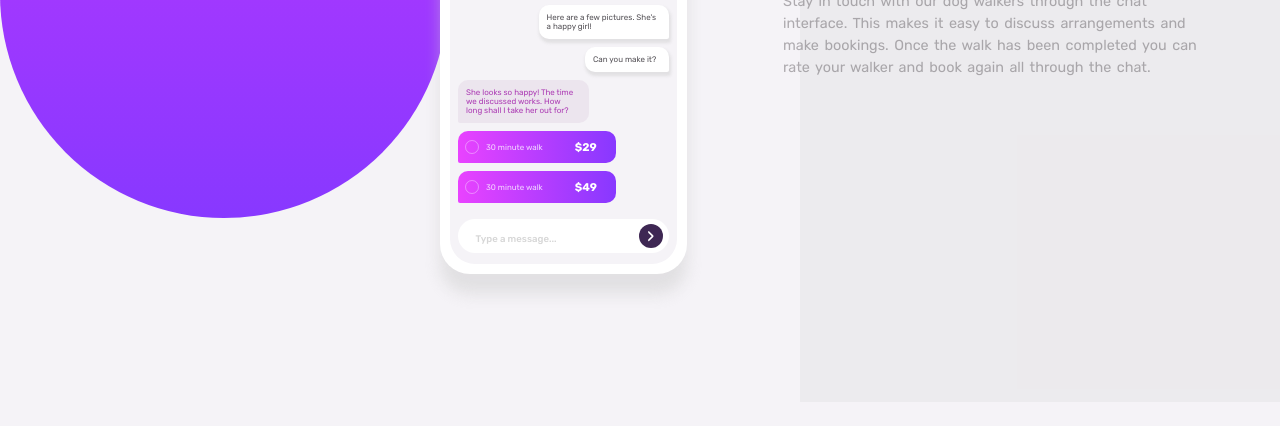
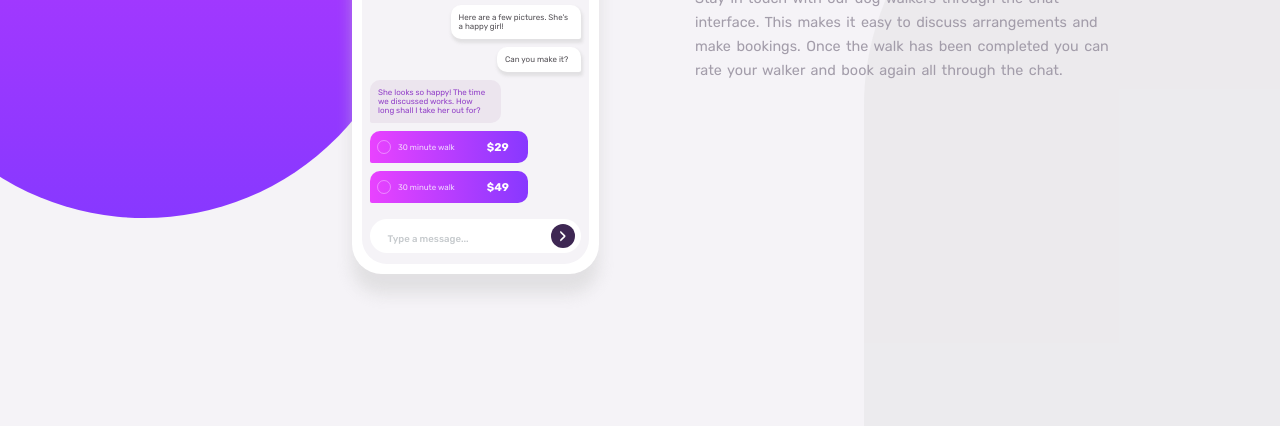
Before and after one commit to RJC26/FrontEnd-Mentor-Chat-App, a plain HTML site: page index.html in a window 1280 px wide. Shown: the part 374-800 px from the top of the page. Drawn offline with Linux system fonts and the light colour scheme.

Commit message:
Update style.css

```diff
--- a/Resources/CSS/style.css
+++ b/Resources/CSS/style.css
@@ -11,15 +11,17 @@
     --Light-Violet: hsl(264, 100%, 61%);
     /*Secondary*/
     --White: hsl(0, 0%, 100%);
+    --ui-heading: hsl(276, 100%, 81%);
     --Light-Gray-Violet: hsl(270, 20%, 96%);
     --Dark-Violet: hsl(271, 36%, 24%);
     --Light-Magenta: hsl(289, 100%, 72%);
     /*Chat Bubbles*/
     --grey-chat-bubble: hsla(291, 22%, 83%, 0.354);
     --box-shadow: rgba(204, 204, 204, 0.467);
-    --gray-chat-text-color: hsl(296, 50%, 47%);
+    --gray-chat-text-color: hsl(276, 55%, 52%);
+    --placeholder: hsl(206, 6%, 79%);
     /*Paragraph text color*/
-    --paragraph-color: hsla(300, 2%, 35%, 0.461);
+    --paragraph-color: hsl(270, 7%, 64%);
 }
 body{
     display: flex;
@@ -31,26 +33,25 @@ body{
 .background-pattern{
     display: flex;
     top: 0;
-    left: 0;
+    left: -10rem;
     z-index: -1;
-    min-width: 50%;
-    max-width: 50%;
+    width: 25rem;
     height: 30rem;
-    position: absolute;
+    position: fixed;
     background: linear-gradient(hsl(284, 80%, 61%), hsl(274, 100%, 61%), hsl(264, 100%, 61%) 100%);
     border-radius: 0 0 300px 0px;
 }
 .background-pattern2{
     display: flex;
-    height: 29rem;
-    min-width: 35%;
-    max-width: 50%;
-    right: 0;
+    height: 17rem;
+    width: 25rem;
+    bottom: 0;
+    right: -10rem;
     margin-top: 25rem;
-    position: absolute;
+    position: fixed;
     z-index: -3;
-    border-radius: 300px 0 0 0;
-    background:rgba(214, 214, 214, 0.29)
+    border-radius: 250px 0 0 0;
+    background:rgba(214, 214, 214, 0.29);
 }
 
 /*mobile app header section */
@@ -80,7 +81,7 @@ main{
     font-size: 0.4rem;
     line-height: 9px;
     font-weight: 300;
-    color: var(--Light-Gray-Violet);
+    color: var(--ui-heading);
 }
 .app-head p{
     line-height: 3px;
@@ -209,7 +210,7 @@ main{
     margin-left: 0.3rem;
     margin-top: 0.3rem;
     margin-right: 4.5rem;
-    color: rgba(142, 142, 142, 0.362);
+    color: var(--placeholder);
 }
 .enter-button{
     display: flex;
@@ -253,7 +254,7 @@ main{
         flex-direction: row;
         align-items: none;
         justify-content: flex-start;
-        margin-left: 27.5rem;
+        margin-left: 8rem;
         height: 100vh;
     }
     main{
@@ -268,17 +269,26 @@ main{
     .text-section h1{
         padding: 0 3rem;
     }
+    .text-section p{
+        font-size: 0.9rem;
+        line-height: 1.5rem;
+    }
     .background-pattern{
-        width: 35%;
-        min-width: auto;
-        border-radius: 0 0 300px 300px;
+        width: 34rem;
         height: 37rem;
+        border-radius: 0 0 325px 325px;
+        left: -8rem;
+
     }
     .background-pattern2{
-        height: 40rem;
-        margin-top: 7rem;
-        min-width: auto;
-        width: 30rem;
+        height: 37rem;
+        width: 34rem;
         border-radius: 300px 300px 0 0;
+        right: -8rem
     }
 }
+@media only screen and (min-width:1177px){
+    main{
+        margin-left: 14rem;
+    }
+}
```
